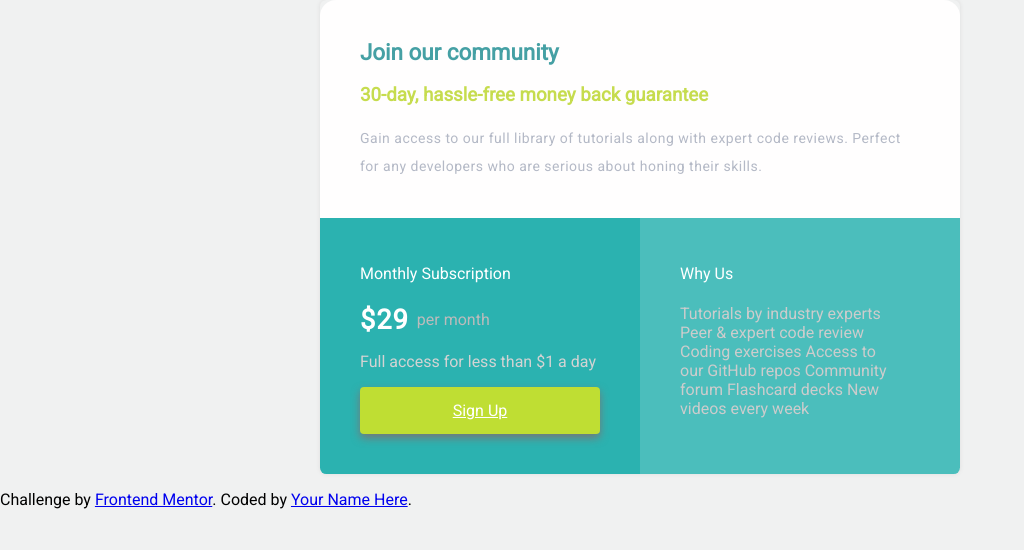
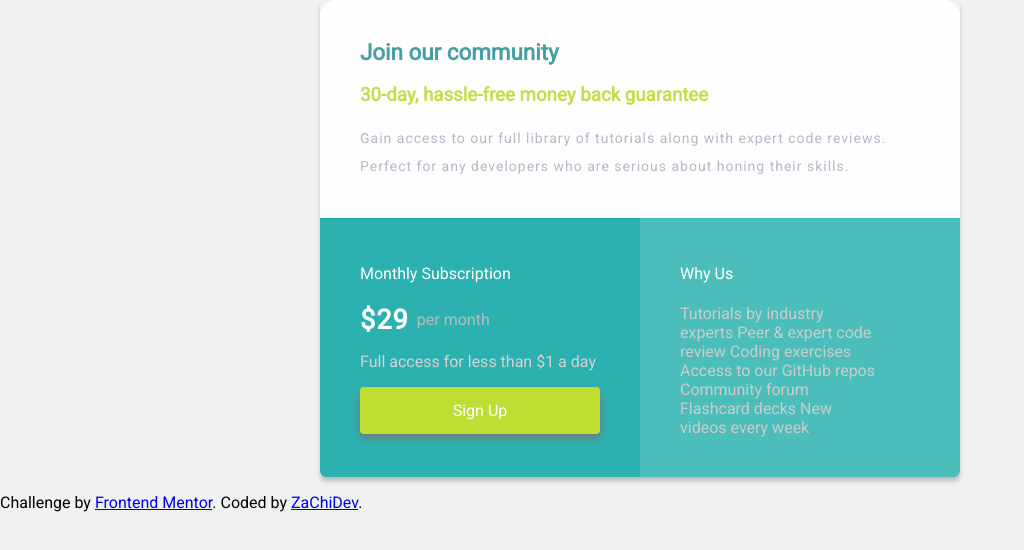
Before and after one commit to zachidev/single-price-grid-component-master, a plain HTML site: page index.html in a window 1280 px wide. Shown: the whole page, without its empty margins (0-1024 px from the left). Drawn offline with Linux system fonts and the light colour scheme.

Commit message:
MaybeComplete

```diff
--- a/index.css
+++ b/index.css
@@ -8,11 +8,12 @@ body{
 }
 .container{
 	margin: auto;
-	box-shadow: 0 0 .25rem 0 #ddd;
+	box-shadow: 0 .25rem .25rem 0 #bbb;
 	border-radius: .4rem;
 }
 .heading {
 	background-color: #fffefe;
+	padding-right: 2rem;
 }
 .heading h1{
 	color: #45a0a4;
@@ -26,7 +27,7 @@ body{
 	color: #b4b9c6;
 	font-size: .875rem;
 	line-height: 1.75rem;
-	letter-spacing: .5px;
+	letter-spacing: 1px;
 }
 .heading, .price, .why {
 	padding: 1.5rem 2.5rem;
@@ -59,9 +60,14 @@ body{
 	text-align: center;
 	padding: .875rem;
 	border-radius: .25rem;
+	text-decoration: none;
 	color: #fff;
 	box-shadow: 0 .25rem .5rem 0 #777;
 	background-color: #bfde33;
+	transition: background-color .3s;
+}
+.price a:hover{
+	background-color: #d1ee4e;
 }
 .price p{
 	color: lightgrey;
@@ -75,8 +81,9 @@ body{
 	font-weight: 500;
 }
 .why p{
-	padding-right: 2rem;
 	color: #ccc;
+	padding-right: 2.5rem;
+	word-break: break-word;
 }
 .split{
 	display: grid;
--- a/index.html
+++ b/index.html
@@ -65,7 +65,7 @@
   <footer>
     <p class="attribution">
       Challenge by <a href="https://www.frontendmentor.io?ref=challenge" target="_blank">Frontend Mentor</a>.
-      Coded by <a href="#">Your Name Here</a>.
+      Coded by <a href="#">ZaChiDev</a>.
     </p>
   </footer>
 </body>
```
